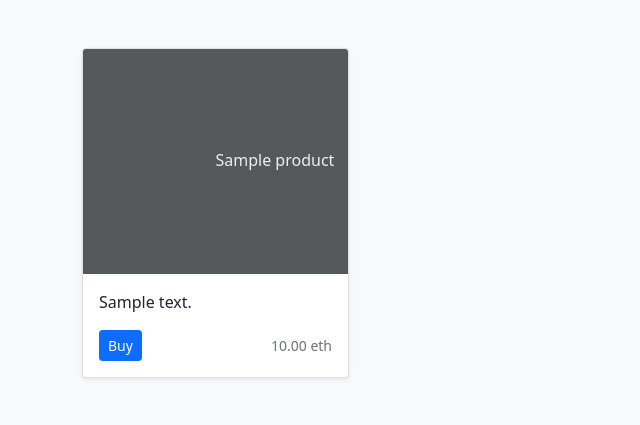
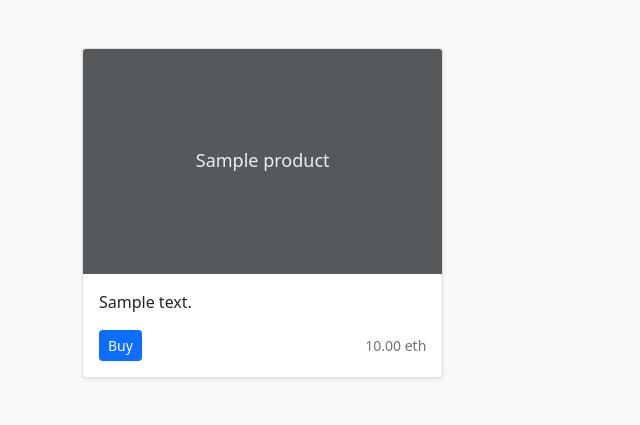
Before and after one commit to omolojakazeem/moralis_ecom, a Django app: page / in a window 1280 px wide. Shown: the part 56-481 px from the top of the page, without its empty margins (0-640 px from the left). Run offline with Django 3.2, Linux system fonts and the light colour scheme; tables that the repository leaves empty hold one stand-in row (values such as "Sample post").

Commit message:
Added product

```diff
--- a/templates/layouts/base.html
+++ b/templates/layouts/base.html
@@ -5,6 +5,22 @@
     <title>{% block title %} {% endblock %}</title>
     <link href="https://cdn.jsdelivr.net/npm/bootstrap@5.1.3/dist/css/bootstrap.min.css" rel="stylesheet" integrity="sha384-1BmE4kWBq78iYhFldvKuhfTAU6auU8tT94WrHftjDbrCEXSU1oBoqyl2QvZ6jIW3" crossorigin="anonymous">
     <script src="https://cdn.jsdelivr.net/npm/bootstrap@5.1.3/dist/js/bootstrap.bundle.min.js" integrity="sha384-ka7Sk0Gln4gmtz2MlQnikT1wXgYsOg+OMhuP+IlRH9sENBO0LRn5q+8nbTov4+1p" crossorigin="anonymous"></script>
+
+    <style>
+      .bd-placeholder-img {
+        font-size: 1.125rem;
+        text-anchor: middle;
+        -webkit-user-select: none;
+        -moz-user-select: none;
+        user-select: none;
+      }
+
+      @media (min-width: 768px) {
+        .bd-placeholder-img-lg {
+          font-size: 3.5rem;
+        }
+      }
+    </style>
 
 </head>
 <body>
@@ -43,6 +59,7 @@
             <button class="btn btn-outline-success" type="submit">Search</button>
           </form>
           -->
+          </ul>
         </div>
       </div>
     </nav>
--- a/templates/product/index.html
+++ b/templates/product/index.html
@@ -1,7 +1,7 @@
 {% extends "layouts/base.html" %}
 
 {% block product %}
-  <div class="row g-3">
+  <div class="row row-cols-1 row-cols-sm-2 row-cols-md-3 g-3 g-3">
     {% for product in products %}
       <div class="col-sm-3">
         <div class="card shadow-sm">
```
